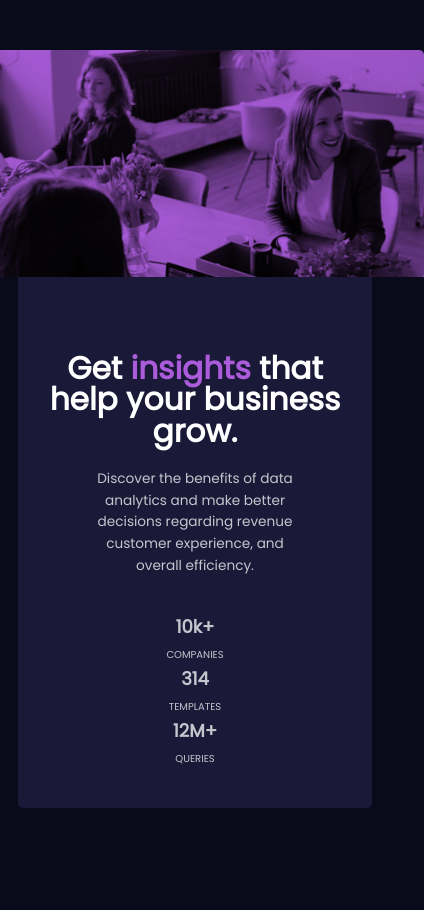
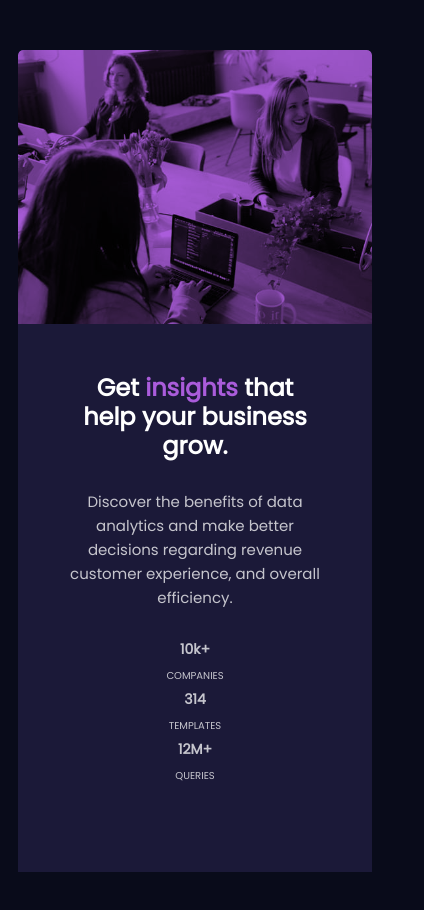
Before and after one commit to jenniferokafor/data-analytics-card, a plain HTML site: page card component/index.html in a window 390 px wide. Shown: the whole page, 424 px wide, since content can reach past the window. Drawn offline with Linux system fonts and the light colour scheme.

Commit message:
updating mobile layout

```diff
--- a/card component/index.css
+++ b/card component/index.css
@@ -5,28 +5,34 @@ font-family: 'Poppins', sans-serif;
 
     .page {
         display: grid;
-    grid-template-columns: 50% 50%;
+        grid-template-columns: 1fr 1fr;
+        grid-template-rows: 1fr;
+        grid-template-areas:
+        "m i"
+        ;
         background-color: hsl(244, 38%, 16%);
         margin-top: 200px;
         margin-bottom: 200px;
         margin-right: 100px;
         margin-left: 100px;
         border-radius: 15px;
+        height: 100%;
+        overflow: hidden;
     }
 
-.content {
-    order: 1;
+    .main-copy {
+        grid-area: m;
         margin-top: 50px;
         margin-bottom: 50px;
     }
 
     .img {
-    order: 2;
+        grid-area: i;
         background: url('image-header-desktop.jpg') hsl(277, 64%, 61%);
         background-size: cover;
         background-repeat: no-repeat;
         background-blend-mode: multiply;
-    border-radius: 15px;
+        border-radius: 0 5px 5px 0;
         width: 100%;
         max-height: 100%;
     }
@@ -50,7 +56,7 @@ p {
         padding-right: 180px;
     }
 
-ul {
+    .list > ul {
         list-style-type: none;
         color:hsla(0, 0%, 100%, 0.75);
         padding-left: 180px;
@@ -74,81 +80,110 @@ ul {
         font-size: 10px;
     }
 
-@media only screen and (max-width: 480px) {
+    @media only screen and (max-width: 375px) {
 
     .page {
-        display: grid;
-        grid-template-areas: 'img' 'content';
         grid-template-columns: 1fr;
-        grid-template-rows: 30% 70%;
-        gap: 5px;
+        grid-template-rows: 1fr 1fr 1fr;
+        grid-template-areas:
+        "i"
+        "m"
+        "m"
+        ;
         background-color: hsl(244, 38%, 16%);
         margin-top: 50px;
-        margin-bottom: 20px;
+        margin-bottom: 50px;
         margin-right: 10px;
         margin-left: 10px;
-        border-radius: 0 0 5px 5px;
-        justify-content: center;
-    }
-
-    .content {
-        order: 2;
-        margin-top: 50px;
-        margin-bottom: 50px;
+        border-radius: 5px 5px 0 0;
         }
 
     .img {
-        order: 1;
-        grid-column-start: 1;
-        grid-column-end: 2;
+        margin-bottom: 0px;
+        padding-bottom: 0px;
         border-radius: 5px 5px 0 0;
-        width: 100%;
+    }
+
+    h1 {
+        padding-left: 50px;
+        padding-right: 50px;
+        padding-top: 0px;
+        padding-bottom: 10px;
+        margin-top: 0px;
+        text-align: center;
+    }
+
+    p {
+        padding-left: 50px;
+        padding-right: 50px;
+        padding-bottom: 10px;
+        text-align: center;
+    }
+
+    .list > ul {
+        list-style-type: none;
+        color:hsla(0, 0%, 100%, 0.75);
+        padding-left: 120px;
+        padding-right: 120px;
+        padding-bottom: 20px;
+        display: grid;
+        grid-template-columns: 1fr;
+        grid-template-rows: 1fr 1fr 1fr;
+        text-align: center;
+    }
 
     }
 
-    img {
-        max-width: 100%;
-        height: auto;
+    @media only screen and (max-width: 921px) {
+
+        .page {
+            grid-template-columns: 1fr;
+            grid-template-rows: 1fr 1fr 1fr;
+            grid-template-areas:
+            "i"
+            "m"
+            "m"
+            ;
+            background-color: hsl(244, 38%, 16%);
+            margin-top: 50px;
+            margin-bottom: 50px;
+            margin-right: 10px;
+            margin-left: 10px;
+            border-radius: 5px 5px 0 0;
+            }
+
+        .img {
+            margin-bottom: 0px;
+            padding-bottom: 0px;
+            border-radius: 5px 5px 0 0;
         }
 
         h1 {
-        color:hsl(0, 0%, 100%);
-        line-height: 1;
-        padding-left: 80px;
-        padding-right: 80px;
+            padding-left: 50px;
+            padding-right: 50px;
+            padding-top: 0px;
+            padding-bottom: 10px;
+            margin-top: 0px;
             text-align: center;
-        font-size: 8vw;
-
         }
 
         p {
-        color: hsla(0, 0%, 100%, 0.75);
-        font-size: 3.5vw;
-        line-height: 1.6;
+            padding-left: 50px;
+            padding-right: 50px;
+            padding-bottom: 10px;
+            text-align: center;
+        }
+
+        .list > ul {
+            list-style-type: none;
+            color:hsla(0, 0%, 100%, 0.75);
             padding-left: 120px;
             padding-right: 120px;
             padding-bottom: 20px;
+            display: grid;
+            grid-template-columns: 1fr;
+            grid-template-rows: 1fr 1fr 1fr;
             text-align: center;
         }
 
-    ul {
-        list-style-type: none;
-        color:hsla(0, 0%, 100%, 0.75);
-        padding-left: 200px;
-        padding-right: 200px;
-        padding-bottom: 200px;
-        display: grid;
-        grid-template-columns: 1fr;
-        grid-template-rows: auto auto auto;
-        text-align: center;
-
         }
-
-    .number {
-        font-weight: 900;
-        font-size: 18px;
-        font-weight: 11px;
-    }
-
-
-}
--- a/card component/index.html
+++ b/card component/index.html
@@ -11,20 +11,33 @@
 <link href="https://fonts.googleapis.com/css2?family=Poppins&display=swap" rel="stylesheet">
 </head>
 <body>
+<main>
 <div class="page">
-    <div class="img">
+
+<div class="img">
         <img src="image-header-desktop.jpg" class="pic">
+</div>
+
+<article class="main-copy">
+    <div class="heading">
+    <h1>Get <span class="violet">insights</span> that help your business grow.</h1>
     </div>
-<div class="content">
-    <h1>Get <span class="violet">insights</span> that help your business grow.</h1>
+
+    <div class="paragraph">
     <p>Discover the benefits of data analytics and make better decisions regarding revenue customer experience, and overall efficiency.</p>
+    </div>
+
+    <div class="list">
     <ul>
         <li><span class="number">10k+</span> <br><span class="description">Companies</span></li>
         <li><span class="number">314</span> <br><span class="description">Templates</span></li>
         <li><span class="number">12M+</span> <br><span class="description">Queries</span></li>
     </ul>
+    <div>
 
+</article>
 </div>
-</div>
+
+</main>
 </body>
 </html>
```
Lines whose indentation alone changed are shown as unchanged.
